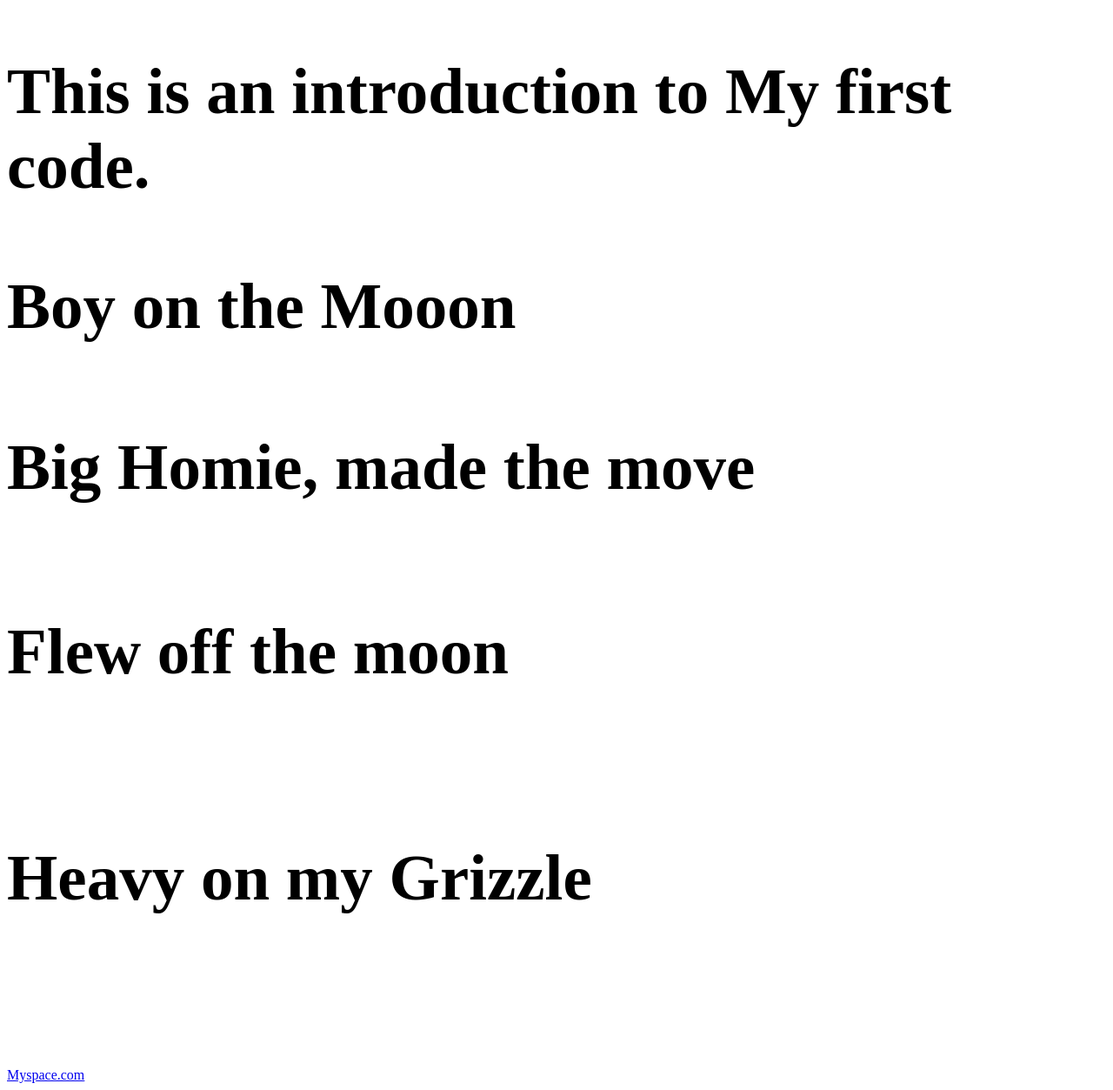
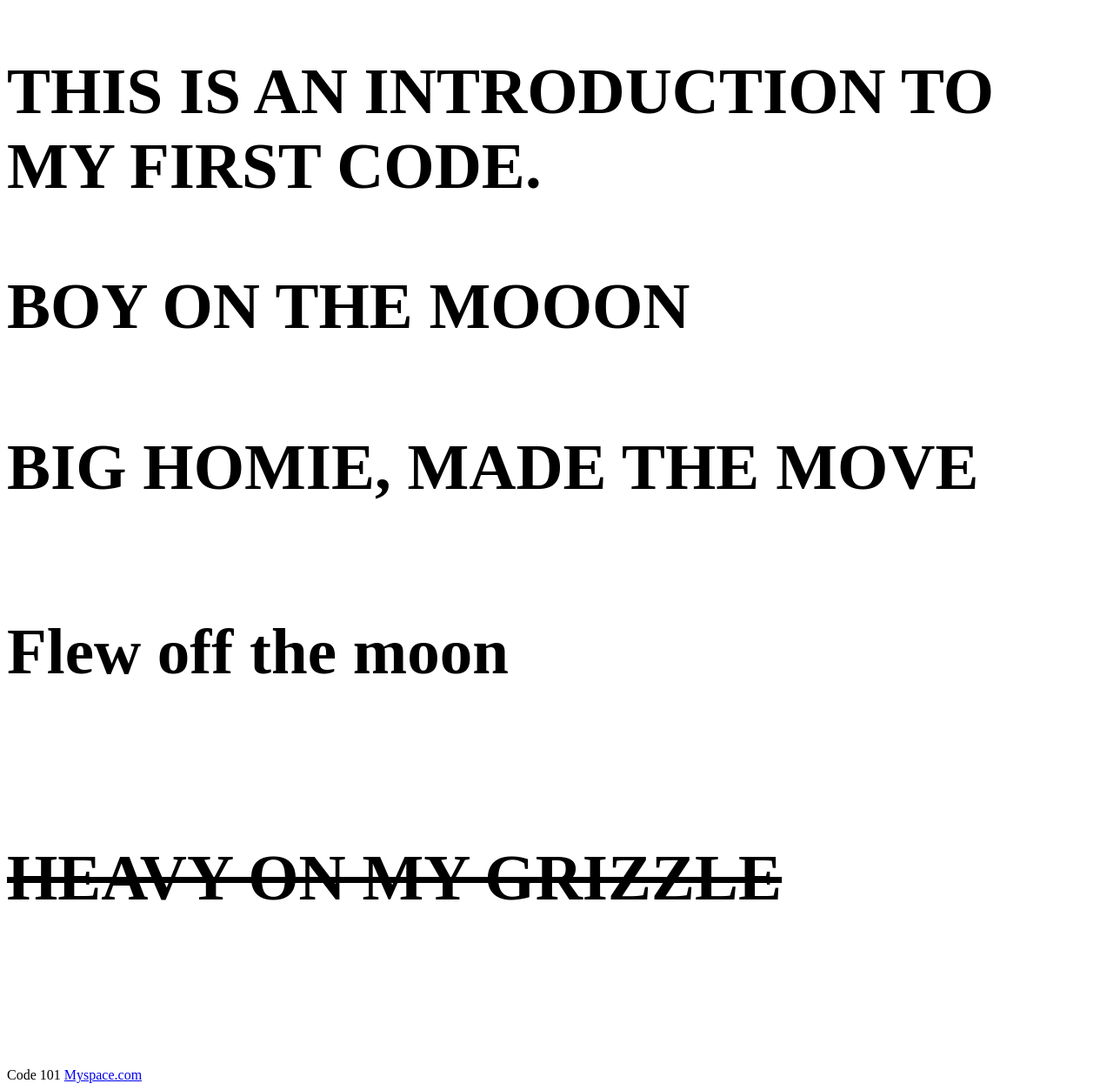
Before and after one commit to Dwashington14/Washington, a plain HTML site: page index.html in a window 1280 px wide. Shown: the part 177-1430 px from the top of the page at 87% size. Drawn offline with Linux system fonts and the light colour scheme.

Commit message:
Add files via upload

```diff
--- a/index.html
+++ b/index.html
@@ -23,17 +23,17 @@
 			h2 {
 				font-size: 75px;
 				transition: blue;
-				font-transform: uppercase;
+				text-transform: uppercase;
 			}
 			h3 {
 				font-size: 75px;
 				transition: red;
-				font-transform: uppercase;
+				text-transform: uppercase;
 			}
 			h4 {
 				font-size: 75px;
 				transition: green;
-				font-transform: uppercase;
+				text-transform: uppercase;
 			}
 			h5 {
 				font-size: 75px;
@@ -42,7 +42,8 @@
 			}
 			h6 {
 				font-size: 75px;
-				font-transform: uppercase;
+				text-transform: uppercase;
+				text-decoration: line-through;
 				transition: orange;
 			}
 		</style>
@@ -54,5 +55,6 @@
 		<h4>Big Homie, made the move</h4>
 		<h5>Flew off the moon</h5>
 		<h6>Heavy on my Grizzle </h6>
+		<h7>Code 101 </h7>
 
 		<a target="_blank" href="https://www.myspace.com/">Myspace.com </a>
```
